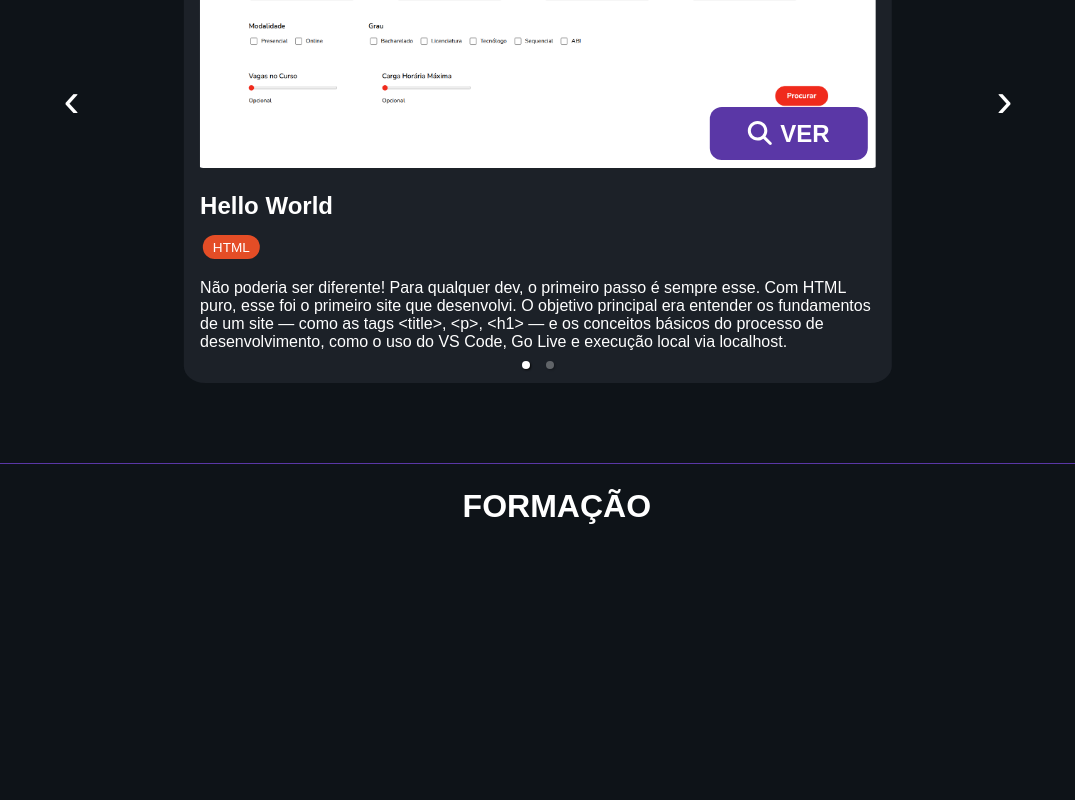
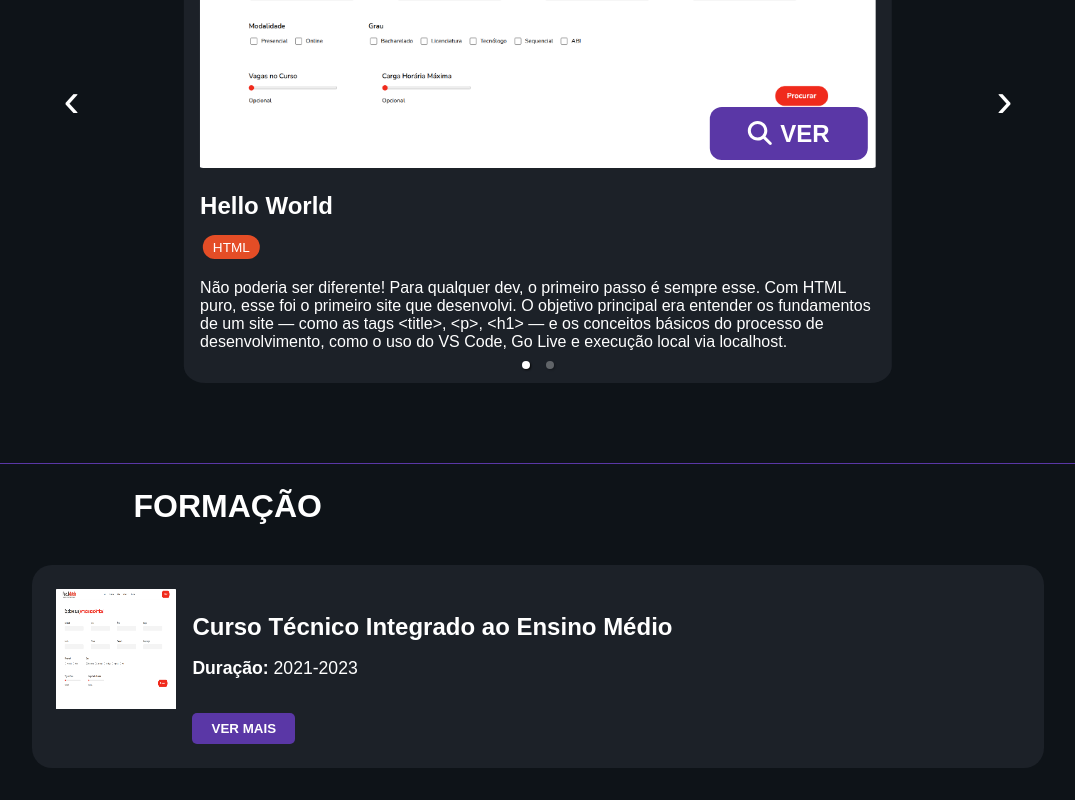
Before and after one commit to Thiago0808/portfolio, a React (Vite) app: page / in a window 1280 px wide. Shown: the part 335-1135 px from the top of the page, without its empty margins (102-1177 px from the left). Before the commit the page ends 884 px from the top, so only its background shows below. Built offline with nearby package versions, Linux system fonts and the light colour scheme; a web font is replaced by a local one.

Commit message:
feat: Adicion base do componente ExpansiveCard

```diff
--- /dev/null
+++ b/src/components/ExpansiveCard/index.tsx
@@ -0,0 +1,45 @@
+import { useState } from "react";
+import "./style.css";
+
+interface CourseCardProps {
+  title: string;
+  duration: string;
+  location: string;
+  subjects: string[];
+  description: string;
+  image: string;
+}
+
+function ExpansiveCard({ title, duration, location, subjects, description, image }: CourseCardProps) {
+  const [expanded, setExpanded] = useState(false);
+
+  return (
+    <div className="expansive-card-container">
+      <div className="expansive-card">
+        <img src={image} alt="Instituto Federal Logo" className="expansive-img" />
+        <div className="expansive-info">
+          <h3>{title}</h3>
+          <p><strong>Duração: </strong>{duration}</p>
+
+          {expanded && (
+            <>
+              <p><strong>Localização: </strong>{location}</p>
+              <p><strong>Matérias: </strong>
+                <div>
+                  {subjects.join(', ')}
+                </div>
+              </p>
+              <p>{description}</p>
+            </>
+          )}
+
+          <button className="toggle-button" onClick={() => setExpanded(!expanded)}>
+            {expanded ? "VER MENOS" : "VER MAIS"}
+          </button>
+        </div>
+      </div>
+    </div>
+  );
+}
+
+export default ExpansiveCard;
--- /dev/null
+++ b/src/components/ExpansiveCard/style.css
@@ -0,0 +1,42 @@
+.expansive-card-container {
+  display: flex;
+  justify-content: center;
+  margin: 1.5rem 0;
+  width: 100%;
+}
+
+.expansive-card {
+  background-color: #1C2128;
+  color: white;
+  border-radius: 20px;
+  padding: 1.5rem;
+  display: flex;
+  gap: 1rem;
+  position: relative;
+  width: 100%;
+}
+
+.expansive-img {
+  width: 120px;
+  height: 120px;
+}
+
+.expansive-info {
+  flex-grow: 1;
+  font-size: 1.1rem;
+}
+
+.toggle-button {
+  background-color: #5A37A6;
+  color: white;
+  font-weight: bold;
+  padding: 0.5rem 1.2rem;
+  border: none;
+  border-radius: 5px;
+  margin-top: 1rem;
+  cursor: pointer;
+}
+
+.toggle-button:hover {
+  opacity: 0.9;
+}
--- a/src/sections/formation/index.tsx
+++ b/src/sections/formation/index.tsx
@@ -1,14 +1,15 @@
 import './style.css'
 import "react-responsive-carousel/lib/styles/carousel.min.css";
 import SectionTitle from '../../components/SectionTitle';
+import ExpansiveCard from '../../components/ExpansiveCard';
 
 function Education() {
 
   const cardsData = [
     {
-      title: "Curso X",
-      duration: "21-23",
-      location: "Garopaba",
+      title: "Curso Técnico Integrado ao Ensino Médio",
+      duration: "2021-2023",
+      location: "Garopaba SC",
       subjects: ['Algoritmos e Lógicas de Programação', 'Programação Orientada a Objetos'],
       description:
         "Minha experiência foi...",
@@ -22,7 +23,7 @@ function Education() {
       <div className="formations">
           {cardsData.map((card, index) => (
             <div key={index}>
-              {/* <Card {...card} /> */}
+              <ExpansiveCard {...card} />
             </div>
           ))}
       </div>
--- a/src/sections/formation/style.css
+++ b/src/sections/formation/style.css
@@ -1,34 +1,11 @@
-.projects{
+.education{
     display: flex;
     flex-direction: column;
     justify-content: center;
     align-items: center;
-    max-width: 80%;
+    width: 80%;
 }
 
-.carousel{
-    max-width: '100%';
-    overflow: 'hidden';
+.formations{
+  width: 100%;
 }
-
-.arrow {
-  position: absolute;
-  top: 50%;
-  z-index: 2;
-  font-size: 3rem;
-  color: white;
-  background: none;
-  border: none;
-  padding: 0.5rem 1rem;
-  cursor: pointer;
-  transform: translateY(-50%);
-  transition: background 0.3s;
-}
-
-.arrow-prev {
-  left: 15px;
-}
-
-.arrow-next {
-  right: 15px;
-}
```
